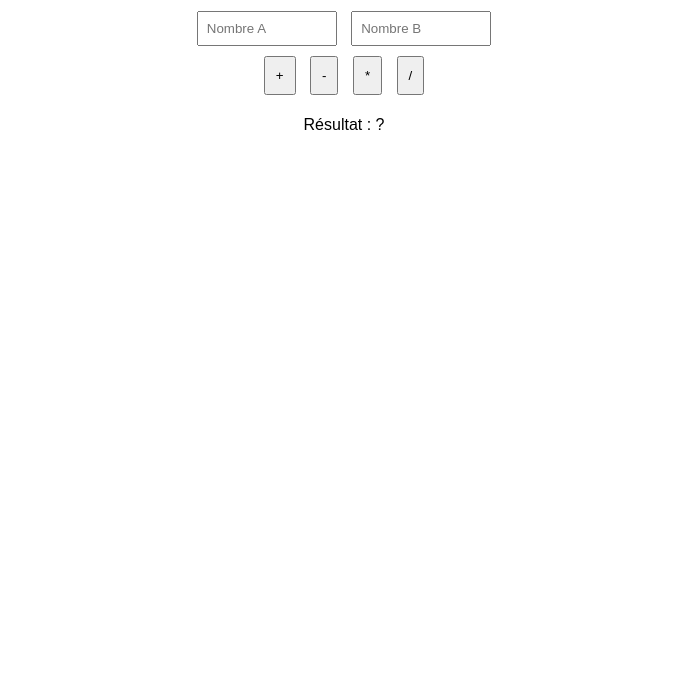
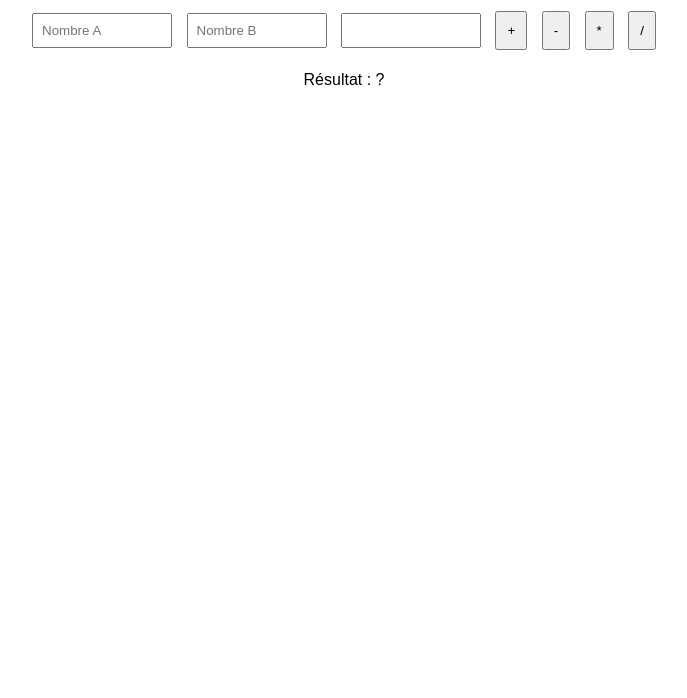
Before and after one commit to Sayad77/calculatrice, a website: page index.html in a window 1280 px wide. Shown: the part 102-800 px from the top of the page, without its empty margins (296-983 px from the left). Drawn offline with Linux system fonts and the light colour scheme.

Commit message:
modification 2

```diff
--- a/index.html
+++ b/index.html
@@ -10,6 +10,7 @@
 
   <input type="number" id="a" placeholder="Nombre A" />
   <input type="number" id="b" placeholder="Nombre B" />
+  <input type="number" id="
 
   <div class="buttons">
     <button data-op="+">+</button>
```
Also changed, not shown: .github/workflows/ci-cd.yml (added), .github/workflows/ci.yml (deleted), .github/workflows/deploy.yml (deleted).
